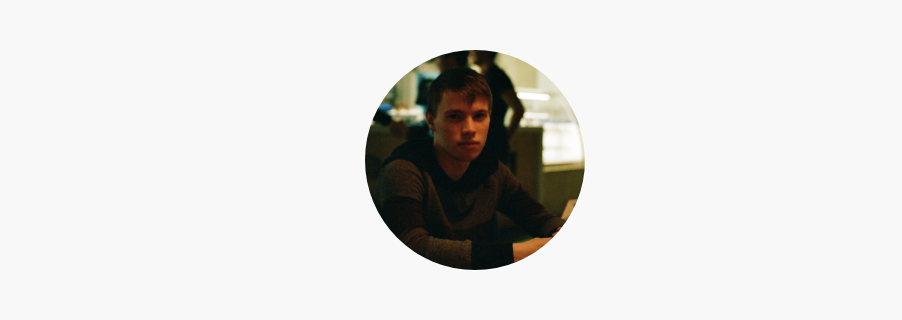
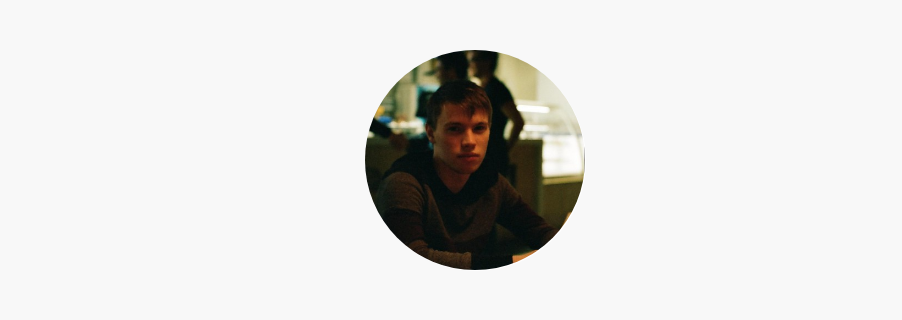
Before and after one commit to asnelzin/asnelzin.ru, a plain HTML site: page index.html in a window 1280 px wide. Shown: the top 320 px of the page, without its empty margins (165-1067 px from the left). Drawn offline with nearby package versions, Linux system fonts and the light colour scheme.

Commit message:
Fix personal image.

```diff
--- a/index.html
+++ b/index.html
@@ -12,7 +12,7 @@
 <body>
 <div class="container">
     <div class="persona">
-        <img src="img/web-avatar400.jpg" class="photo" alt="Alexander Nelzin"/>
+        <img src="img/web-avatar.jpg" class="photo" alt="Alexander Nelzin"/>
     </div>
     <div class="content-position">
         <div class="content">
```
Also changed, not shown: img/web-avatar.jpg (added), img/web-avatar400.jpg (deleted).
